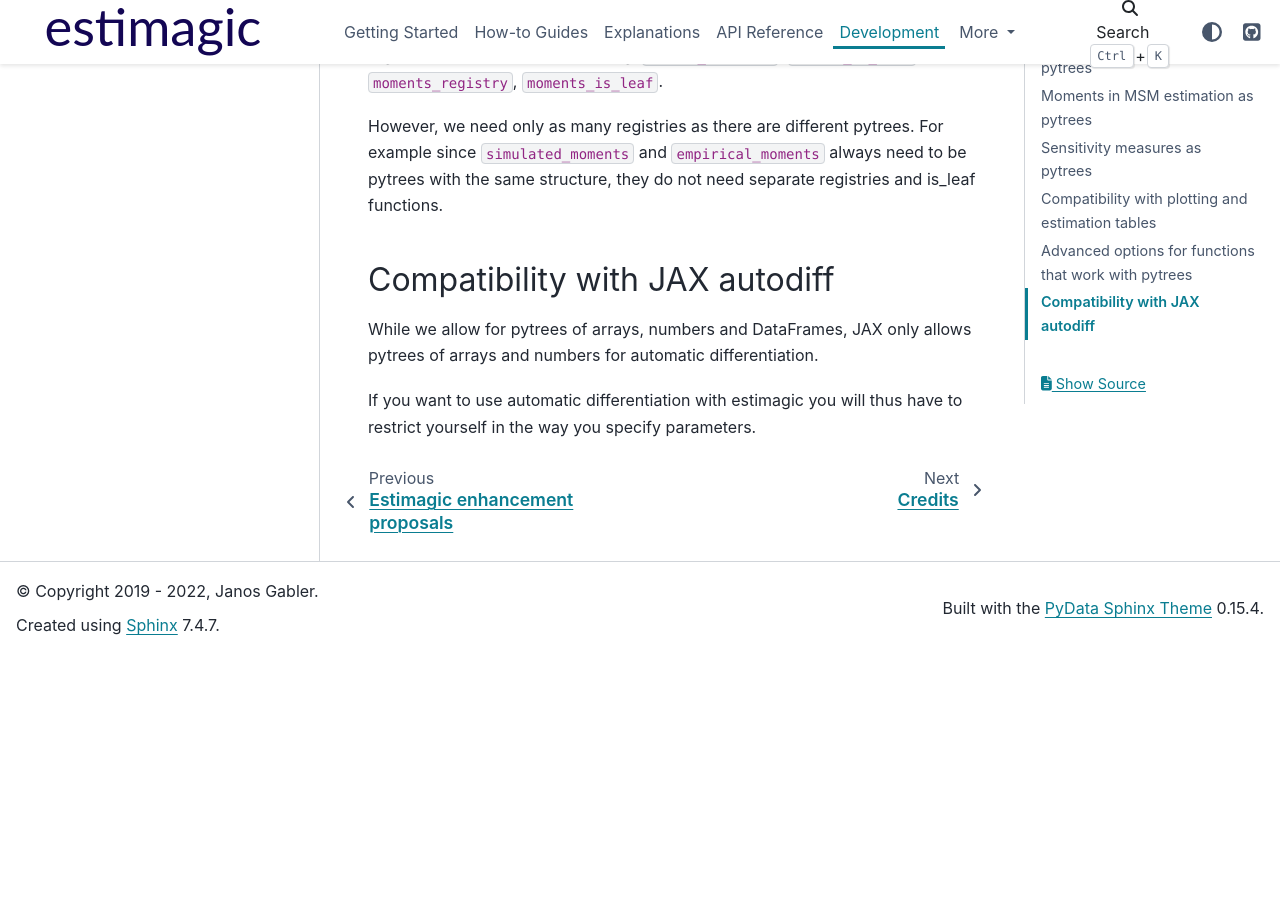
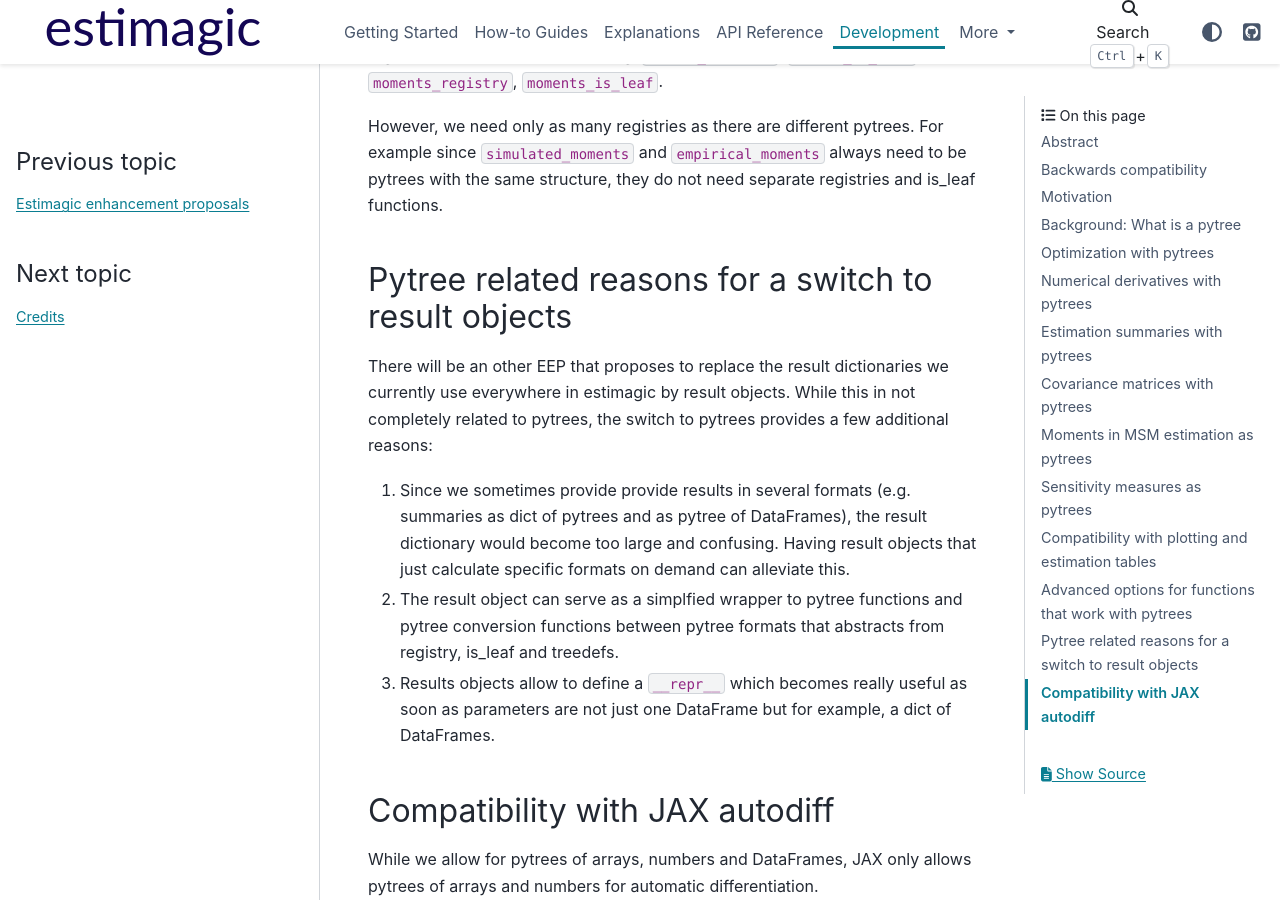
Before and after one commit to optimagic-dev/optimagic, a Sphinx documentation site: the page built from docs/source/development/eep-01-pytrees.rst, in a window 1280 px wide and 900 px high, scrolled down 12994 px. Built offline with Sphinx 7.4.7 and the PyData theme 0.15.4, drawn with Linux system fonts in a browser that asks for light colours; pages that are not in the unit, such as notebooks, are missing from menus; before the commit the page ends 13649 px from its top, so only the background shows below that.

Commit message:
Add section on result objects.

```diff
--- a/docs/source/development/eep-01-pytrees.rst
+++ b/docs/source/development/eep-01-pytrees.rst
@@ -624,6 +624,23 @@ since ``simulated_moments`` and ``empirical_moments`` always need to be pytrees
 the same structure, they do not need separate registries and is_leaf functions.
 
 
+Pytree related reasons for a switch to result objects
+=====================================================
+
+There will be an other EEP that proposes to replace the result dictionaries we
+currently use everywhere in estimagic by result objects. While this in not completely
+related to pytrees, the switch to pytrees provides a few additional reasons:
+
+1. Since we sometimes provide provide results in several formats (e.g. summaries as
+   dict of pytrees and as pytree of DataFrames), the result dictionary would become
+   too large and confusing. Having result objects that just calculate specific formats
+   on demand can alleviate this.
+2. The result object can serve as a simplfied wrapper to pytree functions and pytree
+   conversion functions between pytree formats that abstracts from registry, is_leaf
+   and treedefs.
+3. Results objects allow to define a ``__repr__`` which becomes really useful as soon as
+   parameters are not just one DataFrame but for example, a dict of DataFrames.
+
 
 Compatibility with JAX autodiff
 ===============================
```
